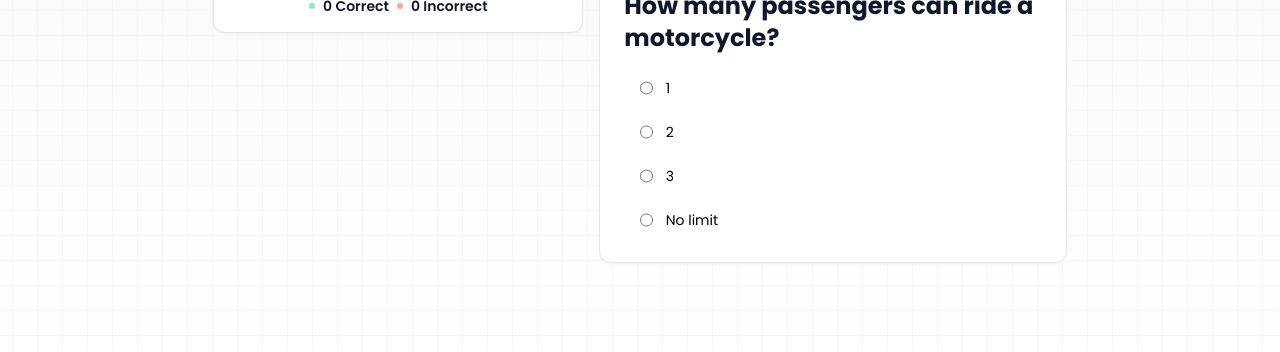
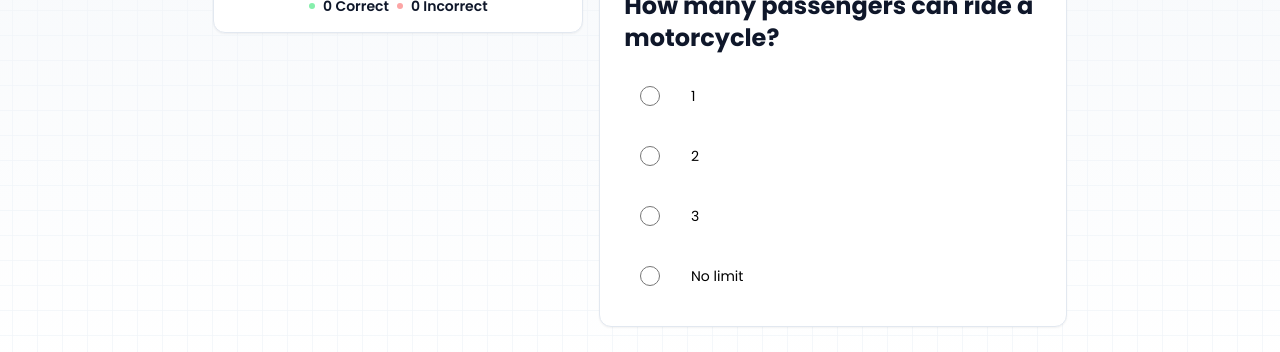
Before and after one commit to revengemiroz/likhit, a Next.js app: page / in a window 1280 px wide. Shown: the part 427-779 px from the top of the page. Built offline with nearby package versions, Linux system fonts and the light colour scheme.

Commit message:
minor changes

```diff
--- a/components/home/ListComponent.tsx
+++ b/components/home/ListComponent.tsx
@@ -52,7 +52,7 @@ const RadioButton: React.FC<RadioButtonProps> = ({
     switch (variant) {
       case "right":
         return (
-          <div className="w-4 h-4 sm:w-5 sm:h-5 mr-5 bg-green-500 rounded-md flex items-center justify-center rotate-45">
+          <div className="w-4 h-4  sm:w-5 sm:h-5 mr-5 bg-green-500 rounded-md flex items-center justify-center rotate-45">
             <Check className="w-4 h-4 text-white rotate-[-45deg]" />
           </div>
         );
@@ -81,12 +81,12 @@ const RadioButton: React.FC<RadioButtonProps> = ({
 
   return (
     <div
-      className={`grid grid-cols-16  items-center  ${getVariantStyles(
+      className={`grid grid-cols-16 items-center  ${getVariantStyles(
         variant
-      )}  p-4 py-1 sm:py-2 gap-5`}
+      )}  p-4 py-1 sm:py-4 gap-5`}
       onClick={handleClick}
     >
-      {renderIcon(variant)}
+      <span className="mx-auto w-fit col-span-2">{renderIcon(variant)}</span>
       <span
         className={`${
           language === "english" ? "font-normal" : "font-medium"
```
